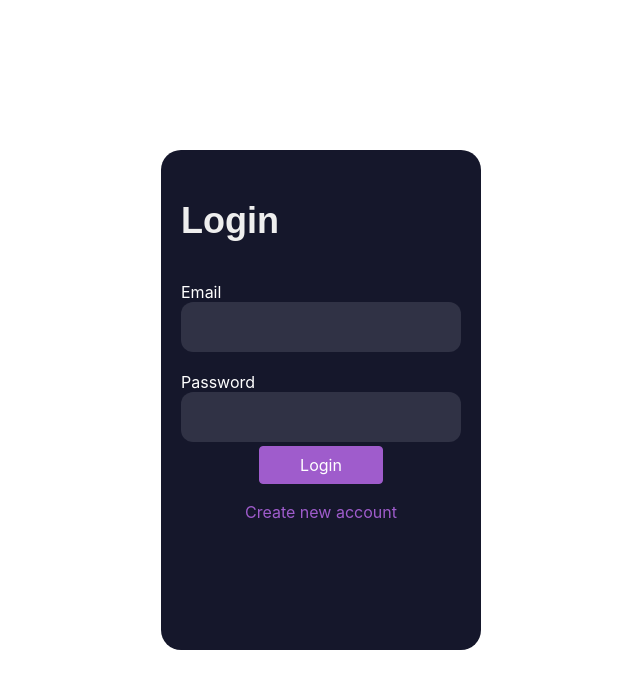
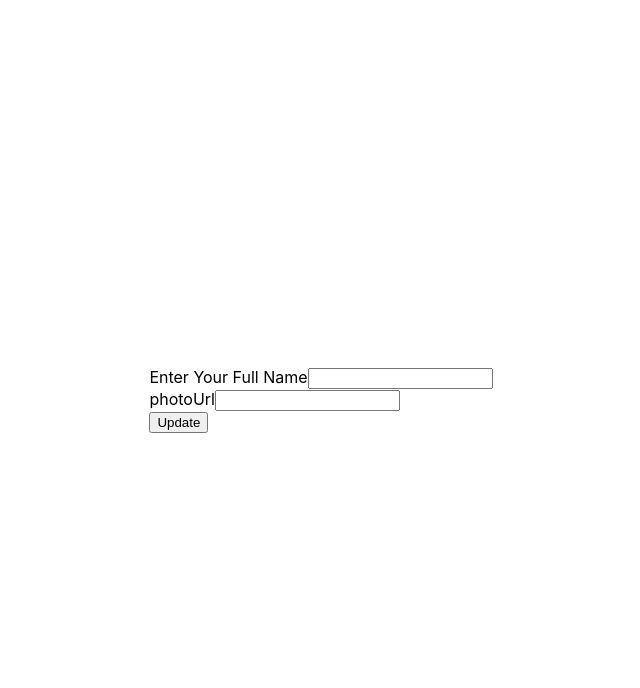
Before and after one commit to kaushlendrashukla/expensetracker, a React (Create React App) app: page /completeProfile in a window 1280 px wide. Shown: the top 688 px of the page, without its empty margins (319-959 px from the left). Built offline with nearby package versions, Linux system fonts and the light colour scheme.

Commit message:
Complete your profile

```diff
--- a/src/App.js
+++ b/src/App.js
@@ -1,20 +1,36 @@
-import React, { useContext } from 'react';
-import { Switch, Route, Redirect } from "react-router-dom"
-import './App.css';
-import AuthForm from './Pages/AuthForm';
-import AuthContext from './Store/Auth-Context';
-import ExpenseTracker from './Pages/Expense-Tracker';
-
+import React, { useContext } from "react";
+import { Redirect, Route, Switch } from "react-router-dom";
+import "./App.css";
+import AuthForm from "./Pages/AuthForm";
+import CompleteProfile from "./Pages/CompleteProfile";
+import ExpenseTracker from "./Pages/Expense-Tracker";
+import AuthContext from "./Store/Auth-Context";
 
 function App() {
- const authCntxt = useContext(AuthContext)
+  const authCntxt = useContext(AuthContext);
+  const isLoggedIn = authCntxt.isLoggedIn;
   return (
-    <div>
+    <>
+      <Switch>
+        <Route path="/authform">
+          <AuthForm />
+        </Route>
 
-        <AuthForm/>
-
-        { authCntxt.isLoggedIn &&  <Route path='/' exact><ExpenseTracker /> </Route> }
-       </div>
+        {isLoggedIn && (
+          <Route path="/expense" exact>
+            <ExpenseTracker />
+          </Route>
+        )}
+        <Route path="/completeProfile" exact>
+          <CompleteProfile />
+        </Route>
+        <Route path="*">
+          <Redirect to="/authform">
+            <AuthForm />
+          </Redirect>
+        </Route>
+      </Switch>
+    </>
   );
 }
 
--- a/src/Pages/AuthForm.js
+++ b/src/Pages/AuthForm.js
@@ -44,21 +44,20 @@ const AuthForm = () => {
         }
       )
         .then((resp) => {
-          setIsLoading(false)
           if (resp.ok) {
             console.log(enteredEmail, "succesfully signed up");
             return resp.json();
           } else {
-            resp
-              .json()
-              .then((data) => {
-                // console.log(data);
-              })
-            }
-        }).then((data) => {
-          console.log(data)
-          authCntxt.login(data.idToken)
-        }).catch((err) => {
+            resp.json().then((data) => {
+              // console.log(data);
+            });
+          }
+        })
+        .then((data) => {
+          console.log(data);
+          authCntxt.login(data.idToken);
+        })
+        .catch((err) => {
           console.log(err);
         });
     } else {
@@ -78,27 +77,25 @@ const AuthForm = () => {
         }
       )
         .then((resp) => {
-          setIsLoading(false)
           if (resp.ok) {
             console.log(enteredEmail, "succesfully login up");
             return resp.json();
           } else {
-            resp
-              .json()
-              .then((data) => {
-                console.log(data);
-                history.replace("/ExpenseTracker");
-              })
-            }
-        }).then((data) => {
-          console.log(data)
-          authCntxt.login(data.idToken)
+            resp.json().then((data) => {
+              console.log(data);
+            });
+          }
+        })
+        .then((data) => {
+          console.log(data);
+          authCntxt.login(data.idToken);
+          localStorage.setItem("token", data.idToken);
+          history.replace("/expense");
         })
         .catch((err) => {
           alert(err);
         });
     }
-
   };
 
   return (
--- /dev/null
+++ b/src/Pages/CompleteProfile.js
@@ -0,0 +1,61 @@
+import React, { useRef } from "react";
+
+const CompleteProfile = () => {
+  const nameInputRef = useRef();
+  const numberInputRef = useRef();
+
+  const updateHandler = (e) => {
+    e.preventDefault();
+    const updatedName = nameInputRef.current.value;
+    const updatedphotourl = numberInputRef.current.value;
+
+    fetch(
+      "https://identitytoolkit.googleapis.com/v1/accounts:update?key=AIzaSyBWSS3XN_E1xvIXEOThRk9X6SqgWpzUdRw",
+      {
+        method: "POST",
+        body: JSON.stringify({
+          name: updatedName,
+          photoUrl:updatedphotourl,
+
+          returnSecureToken: false,
+        }),
+        headers: {
+          "Content-Type": "application/json",
+        },
+      }
+    )
+      .then((resp) => {
+        if (resp.ok) {
+          console.log("resp", resp);
+          return resp.json();
+        } else {
+          return resp.json().then((data) => {
+            console.log(data);
+          });
+        }
+      })
+      .then((data) => {
+        console.log("endThen", data);
+      })
+      .catch((err) => {
+        console.log(err);
+      });
+  };
+  return (
+    <div>
+      <form>
+        <div>
+          <label> Enter Your Full Name</label>
+          <input type="text" ref={nameInputRef} />
+        </div>
+        <div>
+          <label>photoUrl</label>
+          <input type="text" ref={numberInputRef} />
+        </div>
+        <button onClick={updateHandler}>Update</button>
+      </form>
+    </div>
+  );
+};
+
+export default CompleteProfile;
--- a/src/Pages/Expense-Tracker.js
+++ b/src/Pages/Expense-Tracker.js
@@ -1,9 +1,18 @@
 import React from 'react'
+import { useHistory } from 'react-router-dom'
 
 const ExpenseTracker = () => {
+  const history=useHistory()
+  const profileCompleteHandler=()=>{
+      history.push('/completeProfile')
+  }
   return (
+
     <div>
       <h1>Welcome To Expense Tracker</h1>
+
+      <p>Your Profile is incomplete</p>
+      <button onClick={profileCompleteHandler}>complete now</button>
     </div>
   )
 }
```
